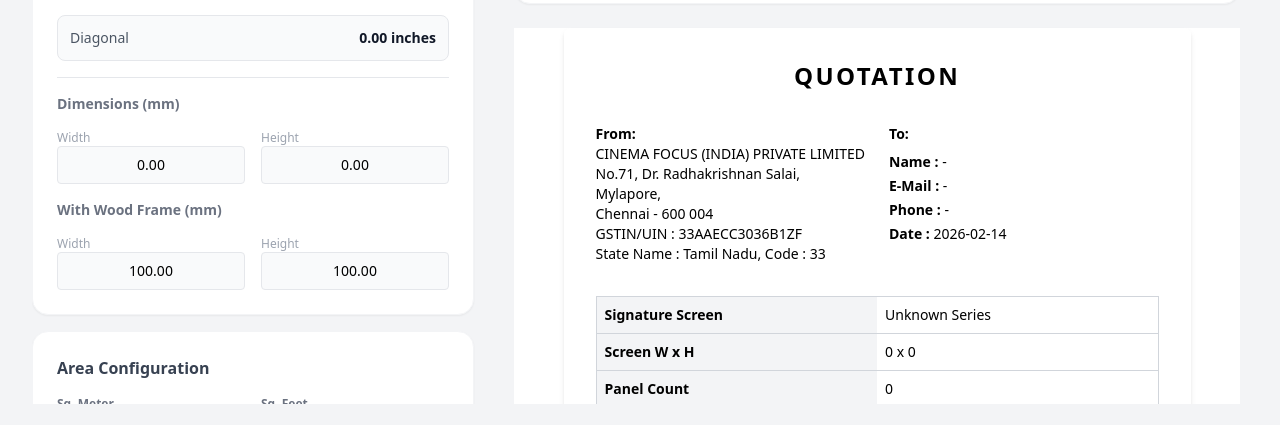
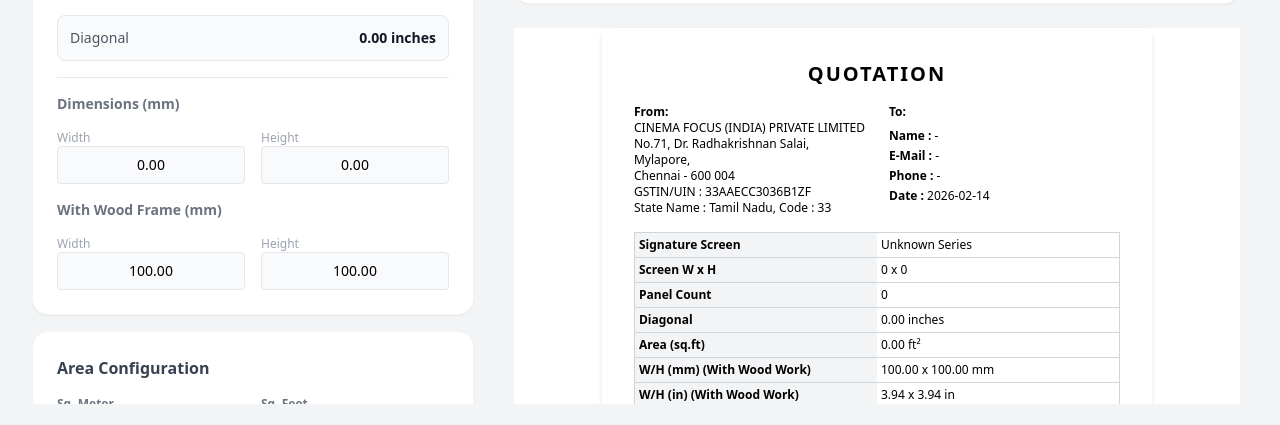
Before and after one commit to sameerthedeveloper/signaturescreen-react, a React (Vite) app: page / in a window 1280 px wide. Shown: the part 372-797 px from the top of the page. Built offline with nearby package versions, Linux system fonts and the light colour scheme; no server answers; the database is empty.

Commit message:
Refine quotation layout to align addresses and fit on one page

```diff
--- a/src/components/Quotation.jsx
+++ b/src/components/Quotation.jsx
@@ -101,9 +101,9 @@
       <div id="pdf-target" className="max-w-[210mm] mx-auto p-4 lg:p-8 bg-white text-black text-sm font-sans shadow-md rounded-md print:shadow-none print:w-full">
 
         {/* Unified Title */}
-        <h1 className="text-2xl font-bold mb-8 text-center uppercase tracking-widest">QUOTATION</h1>
+        <h1 className="text-xl font-bold mb-4 text-center uppercase tracking-widest">QUOTATION</h1>
 
-        <div className="grid grid-cols-1 md:grid-cols-2 gap-6 mb-8">
+        <div className="grid grid-cols-2 gap-6 mb-4 text-xs">
             <div>
                 <h2 className="font-semibold">From:</h2>
                 <p>CINEMA FOCUS (INDIA) PRIVATE LIMITED</p>
@@ -125,124 +125,124 @@
         </div>
 
         {/* Details Table */}
-        <table className="w-full table-auto border border-collapse mb-8 text-left text-sm">
+        <table className="w-full table-auto border border-collapse mb-4 text-left text-xs">
             <tbody>
                 <tr className="border border-gray-300">
-                    <th className="p-2 bg-gray-100 w-1/2">Signature Screen</th>
-                    <td className="p-2">{quotation.series}</td>
+                    <th className="p-1 bg-gray-100 w-1/2">Signature Screen</th>
+                    <td className="p-1">{quotation.series}</td>
                 </tr>
                 <tr className="border border-gray-300">
-                    <th className="p-2 bg-gray-100">Screen W x H</th>
-                    <td className="p-2">{quotation.whpanels}</td>
+                    <th className="p-1 bg-gray-100">Screen W x H</th>
+                    <td className="p-1">{quotation.whpanels}</td>
                 </tr>
                 <tr className="border border-gray-300">
-                    <th className="p-2 bg-gray-100">Panel Count</th>
-                    <td className="p-2">{quotation.totalPanels} {quotation.extraPanels > 0 && `(+${quotation.extraPanels} Spares)`}</td>
+                    <th className="p-1 bg-gray-100">Panel Count</th>
+                    <td className="p-1">{quotation.totalPanels} {quotation.extraPanels > 0 && `(+${quotation.extraPanels} Spares)`}</td>
                 </tr>
                 {quotation.extraPanels > 0 && (
                     <tr className="border border-gray-300">
-                        <th className="p-2 bg-gray-100">Total Panels (with Spares)</th>
-                        <td className="p-2">{quotation.grandTotalPanels}</td>
+                        <th className="p-1 bg-gray-100">Total Panels (with Spares)</th>
+                        <td className="p-1">{quotation.grandTotalPanels}</td>
                     </tr>
                 )}
                 <tr className="border border-gray-300">
-                    <th className="p-2 bg-gray-100">Diagonal</th>
-                    <td className="p-2">{quotation.diagonal} inches</td>
+                    <th className="p-1 bg-gray-100">Diagonal</th>
+                    <td className="p-1">{quotation.diagonal} inches</td>
                 </tr>
                 <tr className="border border-gray-300">
-                    <th className="p-2 bg-gray-100">Area (sq.ft)</th>
-                    <td className="p-2">{quotation.areaft} ft²</td>
+                    <th className="p-1 bg-gray-100">Area (sq.ft)</th>
+                    <td className="p-1">{quotation.areaft} ft²</td>
                 </tr>
 
                 <tr className="border border-gray-300">
-                    <th className="p-2 bg-gray-100">W/H (mm) (With Wood Work)</th>
-                    <td className="p-2">{quotation.wwMmStr} mm</td>
+                    <th className="p-1 bg-gray-100">W/H (mm) (With Wood Work)</th>
+                    <td className="p-1">{quotation.wwMmStr} mm</td>
                 </tr>
                  <tr className="border border-gray-300">
-                    <th className="p-2 bg-gray-100">W/H (in) (With Wood Work)</th>
-                    <td className="p-2">{quotation.wwInStr} in</td>
+                    <th className="p-1 bg-gray-100">W/H (in) (With Wood Work)</th>
+                    <td className="p-1">{quotation.wwInStr} in</td>
                 </tr>
                  <tr className="border border-gray-300">
-                    <th className="p-2 bg-gray-100">W/H (mm) (Without Wood Work)</th>
-                    <td className="p-2">{quotation.hwMmStr} mm</td>
+                    <th className="p-1 bg-gray-100">W/H (mm) (Without Wood Work)</th>
+                    <td className="p-1">{quotation.hwMmStr} mm</td>
                 </tr>
                  <tr className="border border-gray-300">
-                    <th className="p-2 bg-gray-100">W/H (in) (Without Wood Work)</th>
-                    <td className="p-2">{quotation.hwInStr} in</td>
+                    <th className="p-1 bg-gray-100">W/H (in) (Without Wood Work)</th>
+                    <td className="p-1">{quotation.hwInStr} in</td>
                 </tr>
 
                 <tr className="border border-gray-300">
-                    <th className="p-2 bg-gray-100">Resolution</th>
-                    <td className="p-2">{quotation.resolution}</td>
+                    <th className="p-1 bg-gray-100">Resolution</th>
+                    <td className="p-1">{quotation.resolution}</td>
                 </tr>
                 <tr className="border border-gray-300">
-                    <th className="p-2 bg-gray-100">Total Pixels</th>
-                    <td className="p-2">{quotation.pixels}</td>
+                    <th className="p-1 bg-gray-100">Total Pixels</th>
+                    <td className="p-1">{quotation.pixels}</td>
                 </tr>
             </tbody>
         </table>
 
         {/* Pricing Table */}
-        <table className="w-full table-auto border border-collapse text-left mb-8 text-sm">
+        <table className="w-full table-auto border border-collapse text-left mb-4 text-xs">
             <thead className="bg-gray-100">
                 <tr>
-                    <th className="p-2 border border-gray-300">Item</th>
-                    <th className="p-2 border border-gray-300">Details</th>
-                    <th className="p-2 border border-gray-300">Amount (excl GST)</th>
-                    <th className="p-2 border border-gray-300">Amount (incl GST)</th>
+                    <th className="p-1 border border-gray-300">Item</th>
+                    <th className="p-1 border border-gray-300">Details</th>
+                    <th className="p-1 border border-gray-300">Amount (excl GST)</th>
+                    <th className="p-1 border border-gray-300">Amount (incl GST)</th>
                 </tr>
             </thead>
             <tbody>
                 <tr className="border border-gray-300">
-                    <td className="p-2 border border-gray-300">Signature Screen</td>
-                    <td className="p-2 border border-gray-300"></td>
-                     <td className="p-2 border border-gray-300">{quotation.panelprice}</td>
-                    <td className="p-2 border border-gray-300">{quotation.extraPanels > 0 ? '' : quotation.panelGST}</td>
+                    <td className="p-1 border border-gray-300">Signature Screen</td>
+                    <td className="p-1 border border-gray-300"></td>
+                     <td className="p-1 border border-gray-300">{quotation.panelprice}</td>
+                    <td className="p-1 border border-gray-300">{quotation.extraPanels > 0 ? '' : quotation.panelGST}</td>
                 </tr>
                  {quotation.extraPanels > 0 && (
                     <tr className="border border-gray-300">
-                        <td className="p-2 border border-gray-300">Additional Panels (Spares)</td>
-                        <td className="p-2 border border-gray-300">{quotation.extraPanels} Nos</td>
-                        <td className="p-2 border border-gray-300">{quotation.extraPanelsCost}</td>
-                        <td className="p-2 border border-gray-300"></td>
+                        <td className="p-1 border border-gray-300">Additional Panels (Spares)</td>
+                        <td className="p-1 border border-gray-300">{quotation.extraPanels} Nos</td>
+                        <td className="p-1 border border-gray-300">{quotation.extraPanelsCost}</td>
+                        <td className="p-1 border border-gray-300"></td>
                     </tr>
                 )}
                 {quotation.hasProcessor && (
                     <tr className="border border-gray-300">
-                        <td className="p-2 border border-gray-300">Processor</td>
-                        <td className="p-2 border border-gray-300">{quotation.processor}</td>
-                        <td className="p-2 border border-gray-300">{quotation.processorCost}</td>
-                        <td className="p-2 border border-gray-300">{quotation.processorGST}</td>
+                        <td className="p-1 border border-gray-300">Processor</td>
+                        <td className="p-1 border border-gray-300">{quotation.processor}</td>
+                        <td className="p-1 border border-gray-300">{quotation.processorCost}</td>
+                        <td className="p-1 border border-gray-300">{quotation.processorGST}</td>
                     </tr>
                 )}
                  {quotation.hasInstall && (
                     <tr className="border border-gray-300">
-                        <td className="p-2 border border-gray-300">Installation</td>
-                        <td className="p-2 border border-gray-300"></td>
-                        <td className="p-2 border border-gray-300">{quotation.installCost}</td>
-                        <td className="p-2 border border-gray-300">{quotation.installGST}</td>
+                        <td className="p-1 border border-gray-300">Installation</td>
+                        <td className="p-1 border border-gray-300"></td>
+                        <td className="p-1 border border-gray-300">{quotation.installCost}</td>
+                        <td className="p-1 border border-gray-300">{quotation.installGST}</td>
                     </tr>
                 )}
 
 
 
                 <tr className="border border-gray-300 font-bold">
-                    <td className="p-2 border border-gray-300">Grand Total</td>
-                    <td className="p-2 border border-gray-300"></td>
-                    <td className="p-2 border border-gray-300">{quotation.totalCost}</td>
-                    <td className="p-2 border border-gray-300"></td>
+                    <td className="p-1 border border-gray-300">Grand Total</td>
+                    <td className="p-1 border border-gray-300"></td>
+                    <td className="p-1 border border-gray-300">{quotation.totalCost}</td>
+                    <td className="p-1 border border-gray-300"></td>
                 </tr>
                 <tr className="border border-gray-300 font-bold">
-                     <td className="p-2 border border-gray-300" colSpan="3">Grand Total incl GST</td>
-                     <td className="p-2 border border-gray-300 text-lg">{quotation.totalGST}</td>
+                     <td className="p-1 border border-gray-300" colSpan="3">Grand Total incl GST</td>
+                     <td className="p-1 border border-gray-300 text-base">{quotation.totalGST}</td>
                 </tr>
             </tbody>
         </table>
 
 
-        <div className="mt-4 pdf-footer-section break-inside-avoid" style={{ pageBreakInside: 'avoid' }}>
-            <h1 className="text-lg font-bold text-gray-800 mb-6">Terms & Conditions</h1>
-            <div className="text-sm text-gray-600 space-y-4">
+        <div className="mt-2 pdf-footer-section break-inside-avoid" style={{ pageBreakInside: 'avoid' }}>
+            <h1 className="text-base font-bold text-gray-800 mb-2">Terms & Conditions</h1>
+            <div className="text-xs text-gray-600 space-y-2">
                 <div>
                     <strong>Delivery Details:</strong><br/>
                     • Delivery within 30 to 45 days from the date of order confirmation.
```
